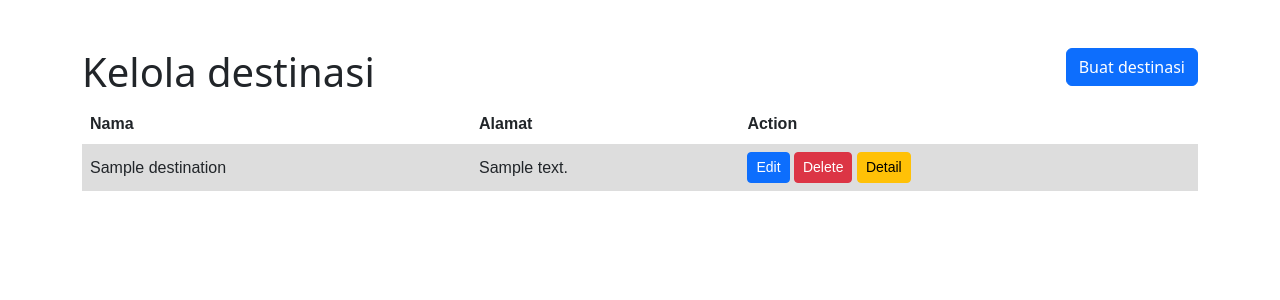
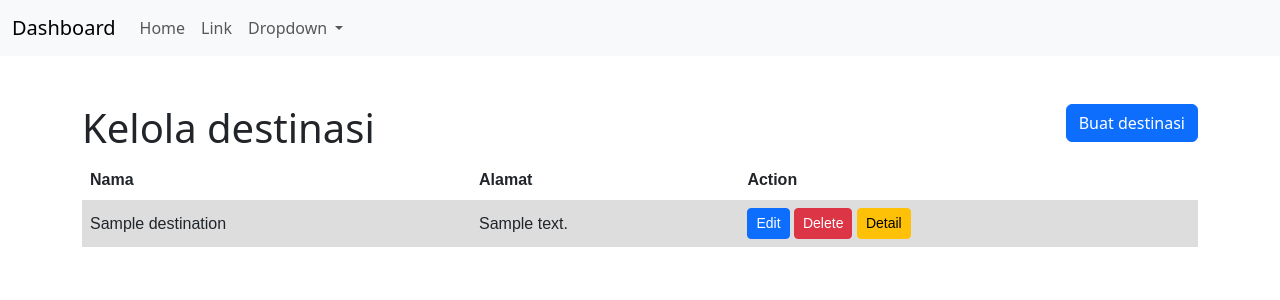
Before and after one commit to bilalkontol/wisata, a PHP site: page /dashboard/index.php in a window 1280 px wide. Shown: the top 300 px of the page. Run offline with PHP 8.4, Linux system fonts and the light colour scheme; tables that the repository leaves empty hold one stand-in row (values such as "Sample post").

Commit message:
add navbar

```diff
--- a/dashboard/index.php
+++ b/dashboard/index.php
@@ -34,6 +34,7 @@
     <script src="https://cdn.jsdelivr.net/npm/bootstrap@5.3.3/dist/js/bootstrap.bundle.min.js" integrity="sha384-YvpcrYf0tY3lHB60NNkmXc5s9fDVZLESaAA55NDzOxhy9GkcIdslK1eN7N6jIeHz" crossorigin="anonymous"></script>
 </head>
 <body>
+    <?php include 'navbar.php'; ?>
     <div class="container mt-5">
         <div class="d-flex justify-content-between align-items-start">
             <h1>Kelola destinasi</h1>
--- /dev/null
+++ b/dashboard/navbar.php
@@ -0,0 +1,29 @@
+<nav class="navbar navbar-expand-lg bg-body-tertiary">
+  <div class="container-fluid">
+    <a class="navbar-brand" href="#">Dashboard</a>
+    <button class="navbar-toggler" type="button" data-bs-toggle="collapse" data-bs-target="#navbarSupportedContent" aria-controls="navbarSupportedContent" aria-expanded="false" aria-label="Toggle navigation">
+      <span class="navbar-toggler-icon"></span>
+    </button>
+    <div class="collapse navbar-collapse" id="navbarSupportedContent">
+      <ul class="navbar-nav me-auto mb-2 mb-lg-0">
+        <li class="nav-item">
+          <a class="nav-link" aria-current="page" href="#">Home</a>
+        </li>
+        <li class="nav-item">
+          <a class="nav-link" href="#">Link</a>
+        </li>
+        <li class="nav-item dropdown">
+          <a class="nav-link dropdown-toggle" href="#" role="button" data-bs-toggle="dropdown" aria-expanded="false">
+            Dropdown
+          </a>
+          <ul class="dropdown-menu">
+            <li><a class="dropdown-item" href="#">Action</a></li>
+            <li><a class="dropdown-item" href="#">Another action</a></li>
+            <li><hr class="dropdown-divider"></li>
+            <li><a class="dropdown-item" href="#">Something else here</a></li>
+          </ul>
+        </li>
+      </ul>
+    </div>
+  </div>
+</nav>
```
